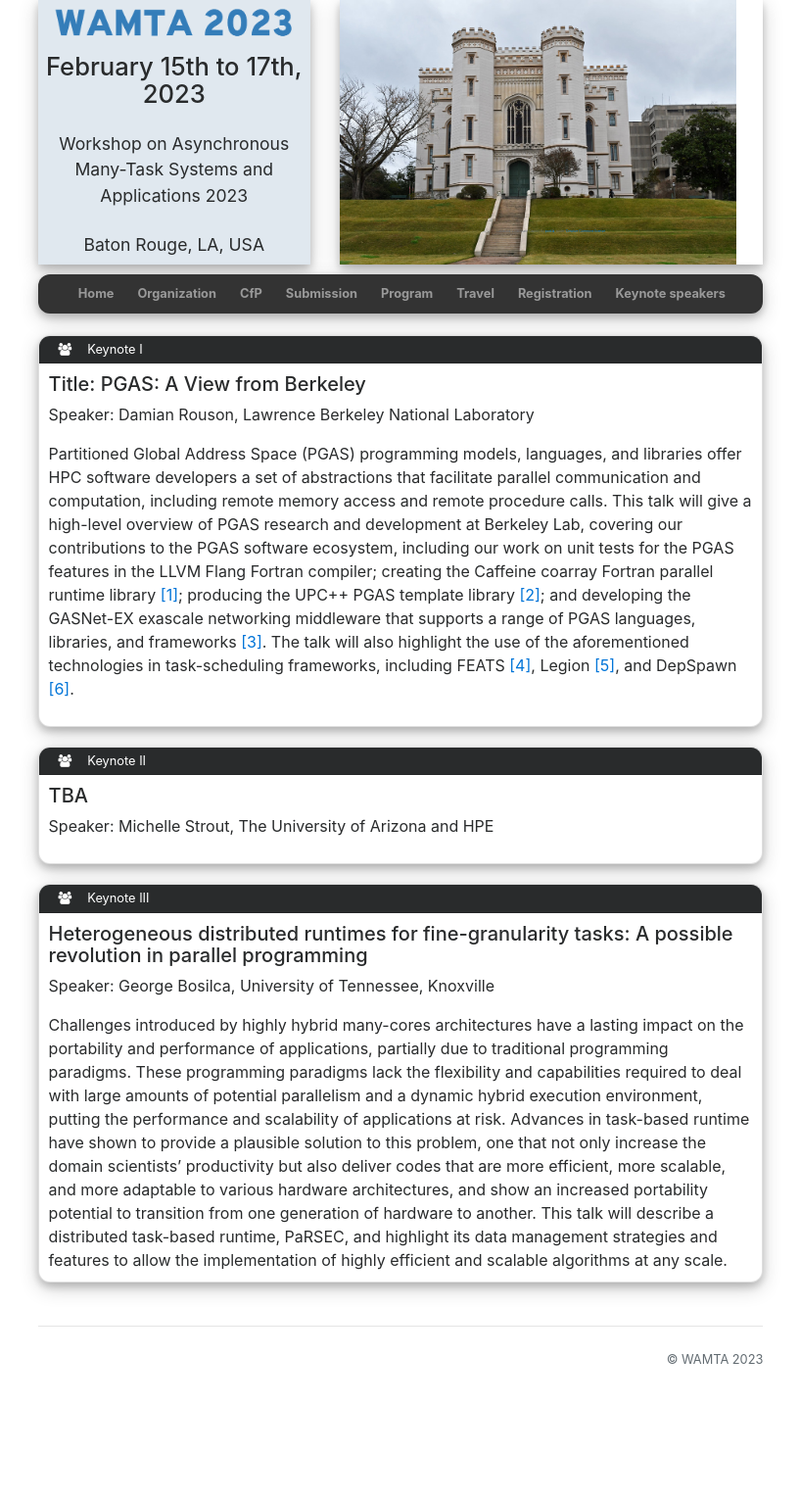
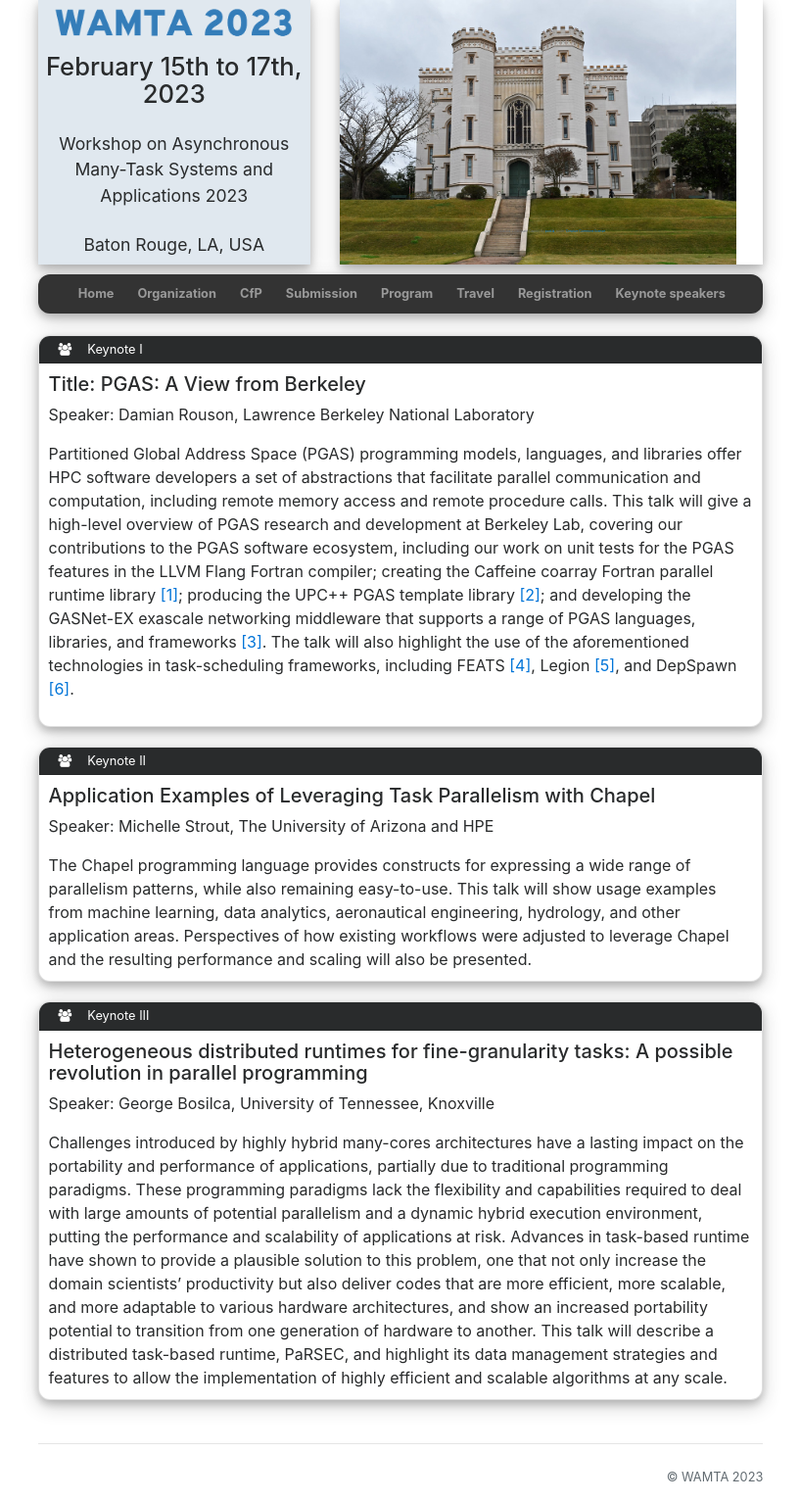
Before and after one commit to wamta26/WAMTA26.github.io, a Jekyll site: the page built from keynote.md, in a window 1280 px wide. Shown: the whole page at 98% size, without its empty margins (231-1048 px from the left). Built offline with Jekyll 4.4.1, drawn with Linux system fonts in a browser that asks for light colours; nearby versions of some CDN libraries; before the commit the page ends 1413 px from its top, so only the background shows below that.

Commit message:
Add last keynote

```diff
--- a/keynote.md
+++ b/keynote.md
@@ -37,8 +37,9 @@ slide_id: 1
 <div class="card">
 	<div class="card-header text-white bg-inverse"><i class="fa fa-users mr-3" aria-hidden="true"></i>Keynote II</div>
 		<div style="margin: 10px">
-		<h5>TBA</h5>
+		<h5>Application Examples of Leveraging Task Parallelism with Chapel</h5>
 		<p>Speaker: Michelle Strout, The University of Arizona and HPE</p>
+        The Chapel programming language provides constructs for expressing a wide range of parallelism patterns, while also remaining easy-to-use. This talk will show usage examples from machine learning, data analytics, aeronautical engineering, hydrology, and other application areas. Perspectives of how existing workflows were adjusted to leverage Chapel and the resulting performance and scaling will also be presented.
 	</div>
 </div>
 
```
